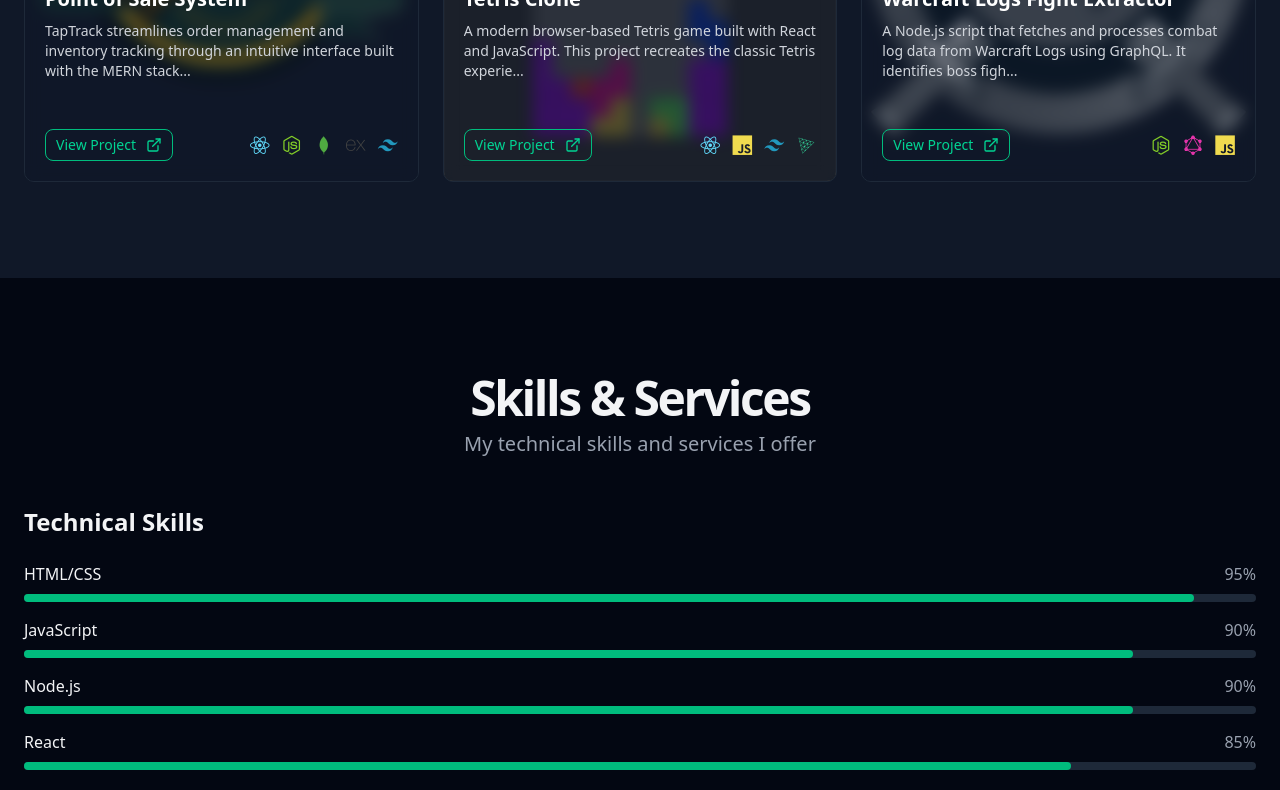
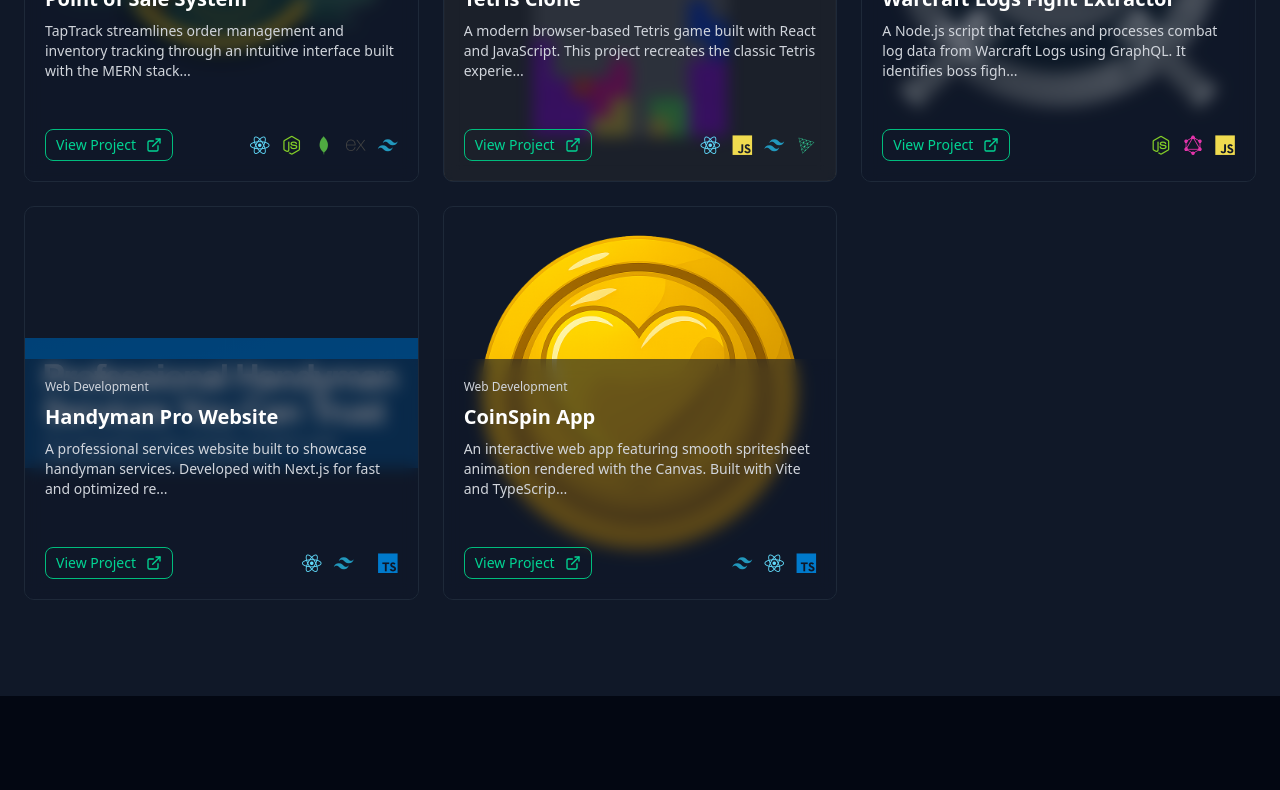
Before and after one commit to chimikoo/clean_portfolio, a Next.js app: page / in a window 1280 px wide. Shown: the part 2133-2923 px from the top of the page. Built offline with nearby package versions, Linux system fonts and the light colour scheme.

Commit message:
add new projects

```diff
--- a/src/components/sections/PortfolioSection.jsx
+++ b/src/components/sections/PortfolioSection.jsx
@@ -16,6 +16,8 @@ export default function PortfolioSection() {
     tailwindcss: "devicon-tailwindcss-plain",
     graphql: "devicon-graphql-plain",
     threejs: "devicon-threejs-original",
+    typescript: "devicon-typescript-plain",
+    sanity: "devicon-sanity-plain",
   };
 
   const projects = [
@@ -49,6 +51,27 @@ export default function PortfolioSection() {
       link: "https://github.com/chimikoo/Eclipse",
       techStack: ["nodejs", "graphql", "javascript"],
     },
+    {
+      id: 4,
+      title: "Handyman Pro Website",
+      category: "Web Development",
+      image: "/handyman.png",
+      description:
+        "A professional services website built to showcase handyman services. Developed with Next.js for fast and optimized rendering, styled using Tailwind CSS for a clean and responsive design. Sanity.io serves as the headless CMS, allowing dynamic content updates without redeploying the site. Deployed and hosted seamlessly on Vercel.",
+      link: "https://handyman-pro-sand.vercel.app/",
+      techStack: ["nextjs", "react", "tailwindcss", "sanity", "typescript"],
+    },
+    {
+      id: 5,
+      title: "CoinSpin App",
+      category: "Web Development",
+      image: "/coinspin.png",
+      description:
+        "An interactive web app featuring smooth spritesheet animation rendered with the Canvas. Built with Vite and TypeScript for fast and efficient development. Styled using Tailwind CSS for a clean and minimal look. Demonstrates frame-by-frame animation techniques typically used in web games. Deployed and hosted seamlessly on Vercel.",
+      link: "https://coinspin-app.vercel.app/",
+      techStack: ["vite", "tailwindcss", "react", "typescript"],
+    },
+
   ];
 
   function ExpandableText({ text }) {
@@ -99,7 +122,7 @@ export default function PortfolioSection() {
                     alt={project.title}
                     width={600}
                     height={400}
-                    className="object-cover w-full h-full"
+                    className="object-contain w-full h-full"
                   />
                   <div className="absolute bottom-0 left-0 w-full p-5 bg-gray-900/60 backdrop-blur-sm text-white">
                     <div className="flex items-center justify-between">
```
Also changed, not shown: public/coinspin.png (added), public/handyman.png (added).
